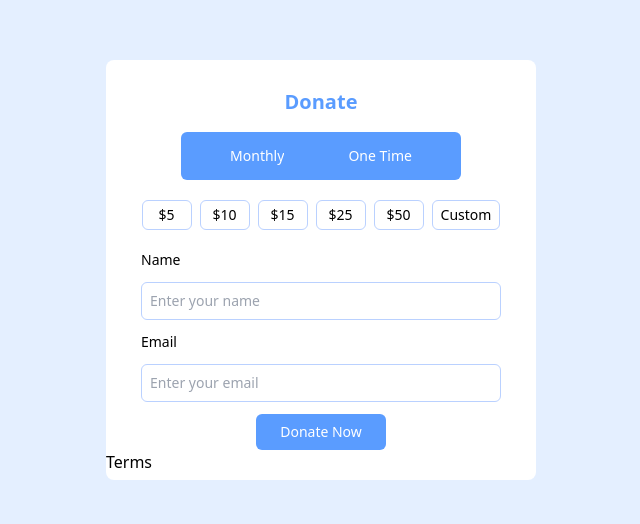
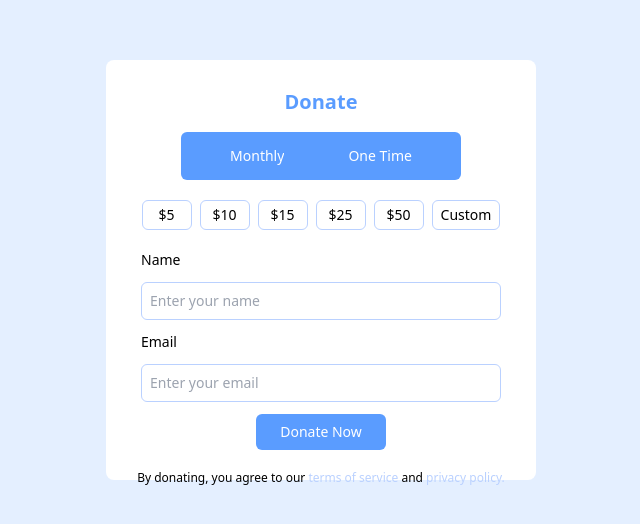
Before and after one commit to eobcre/donate-card, a React (Vite) app: page / in a window 1280 px wide. Shown: the part 130-654 px from the top of the page, without its empty margins (319-959 px from the left). Built offline with nearby package versions, Linux system fonts and the light colour scheme.

Commit message:
created and styled policy

```diff
--- a/src/components/Terms.tsx
+++ b/src/components/Terms.tsx
@@ -1,5 +1,18 @@
 const Terms = () => {
-  return <div>Terms</div>;
+  return (
+    <div>
+      <p className='text-center text-xs my-5'>
+        By donating, you agree to our{' '}
+        <a href='#' className='text-[#BAD1FF]'>
+          terms of service
+        </a>{' '}
+        and{' '}
+        <a href='#' className='text-[#BAD1FF]'>
+          privacy policy.
+        </a>
+      </p>
+    </div>
+  );
 };
 
 export default Terms;
```
